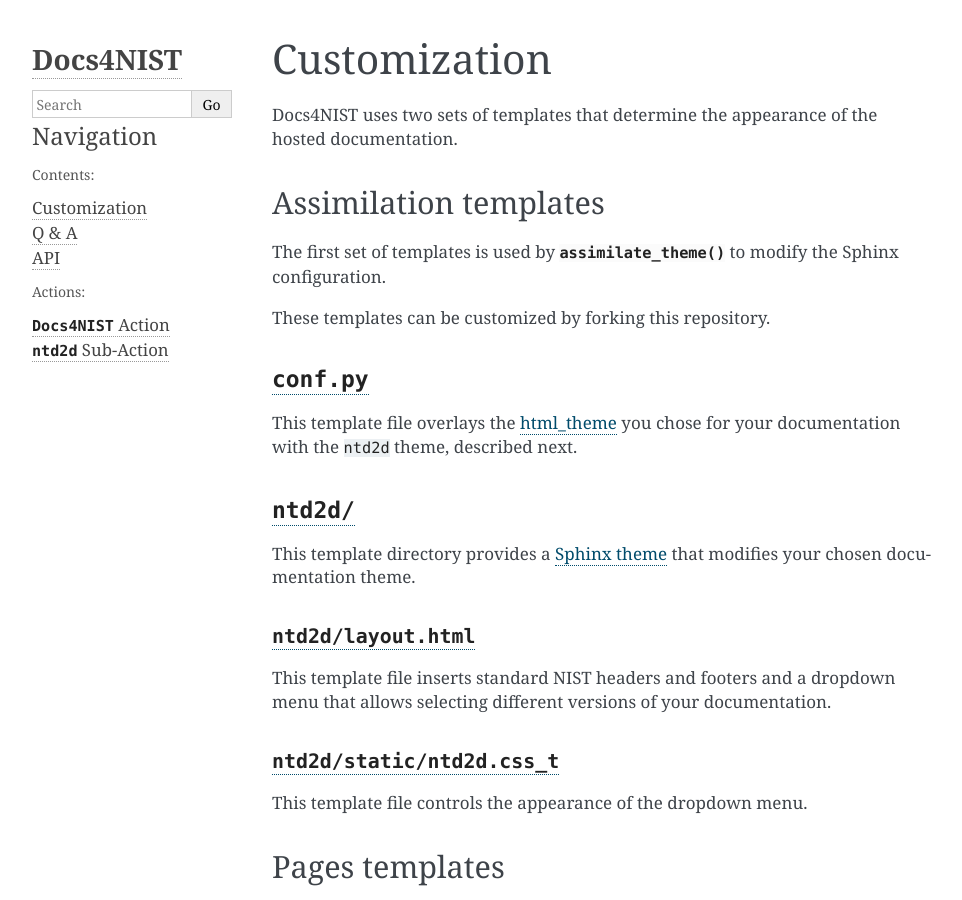
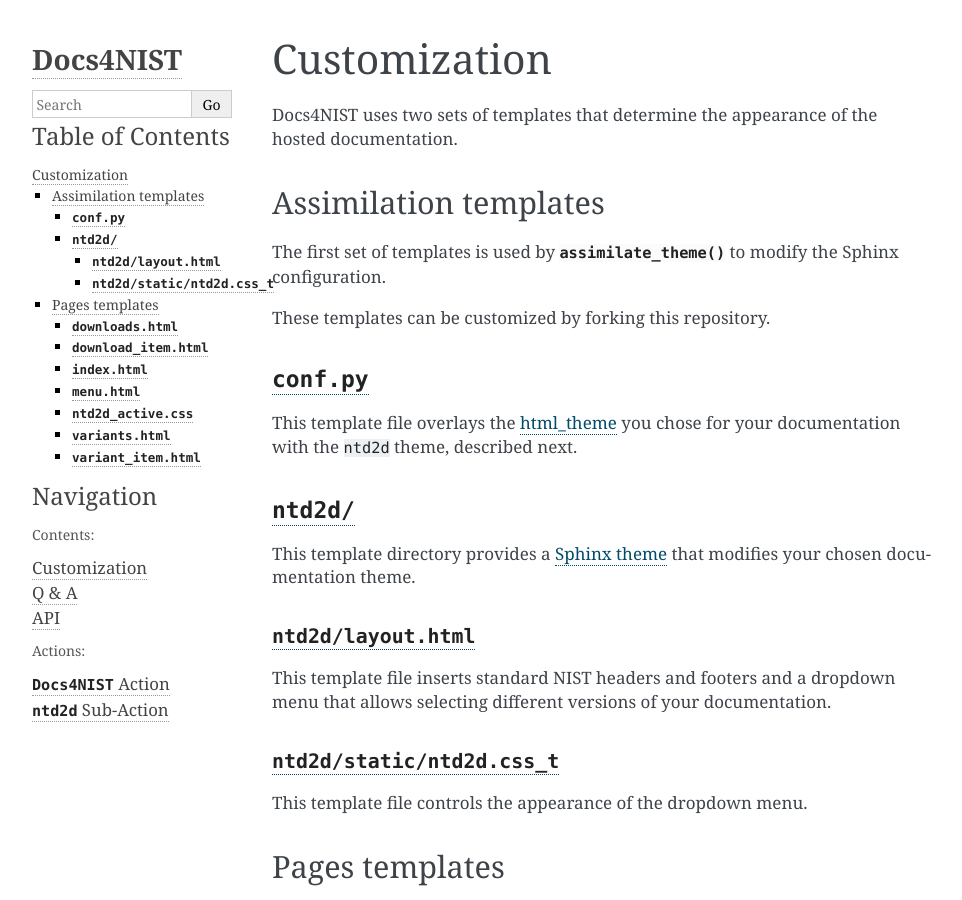
Before and after one commit to usnistgov/Docs4NIST, a Sphinx documentation site: the page built from docs/customization.rst, in a window 1280 px wide and 900 px high. Shown: the whole window, without its empty margins (148-1110 px from the left). Built offline with Sphinx 7.4.7, drawn with Linux system fonts in a browser that asks for light colours.

Commit message:
Fiddle with sidebar

```diff
--- a/docs/conf.py
+++ b/docs/conf.py
@@ -41,9 +41,9 @@
     '**': [
         'about.html',
         'searchfield.html',
+        'localtoc.html',
         'navigation.html',
         'relations.html',
-        'donate.html',
     ]
 }
 
```
